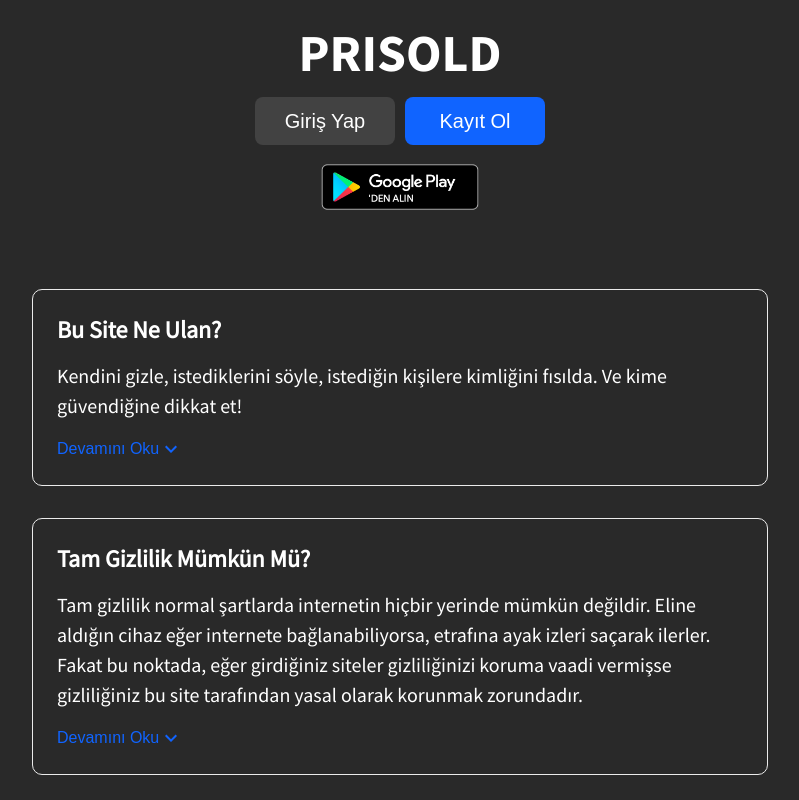
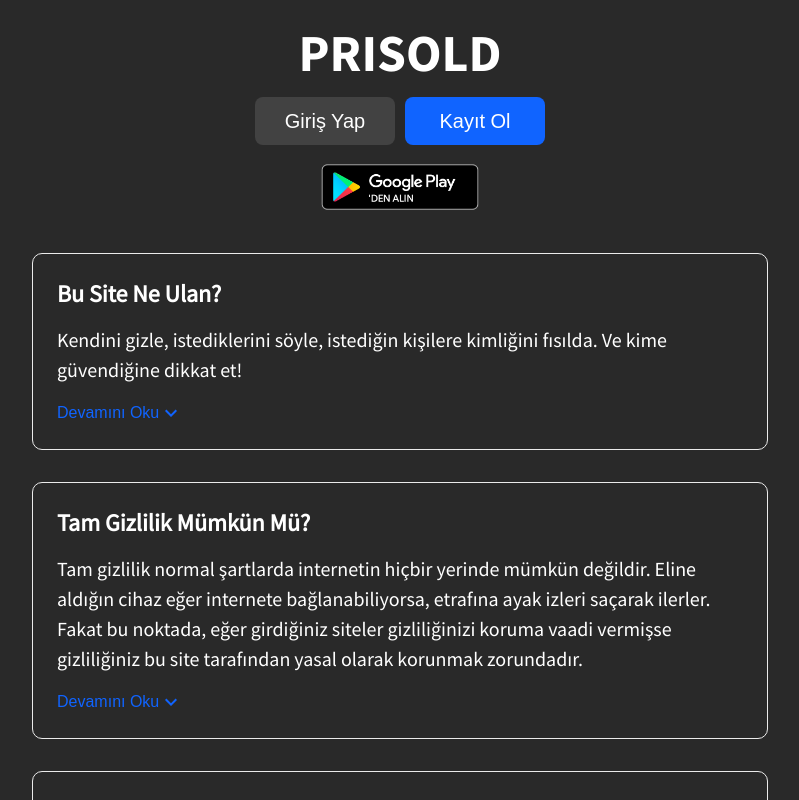
Before and after one commit to Cugatay/highcool-frontend, a Next.js app: page / in a window 1280 px wide. Shown: the top 800 px of the page, without its empty margins (240-1039 px from the left). Built offline with nearby package versions, Linux system fonts and the light colour scheme.

Commit message:
bugfix everyday

```diff
--- a/styles/pages/Landing.module.scss
+++ b/styles/pages/Landing.module.scss
@@ -40,6 +40,10 @@
         justify-content: center;
         max-width: 800px;
         margin-top: 3rem;
+
+        & > :first-child {
+            margin-top: -20px;
+        }
     }
 
     .card {
```
Lines whose indentation alone changed are shown as unchanged.
